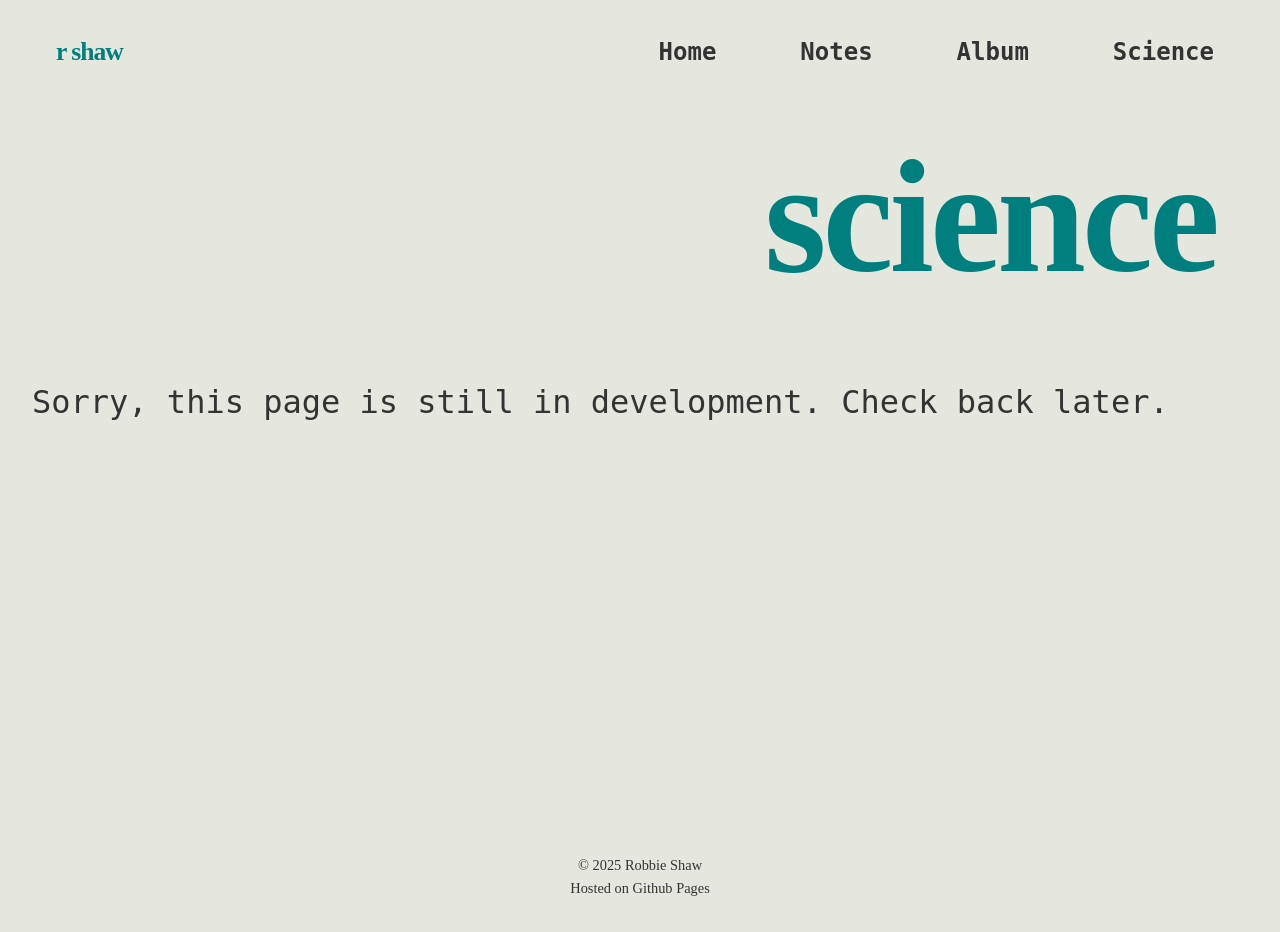
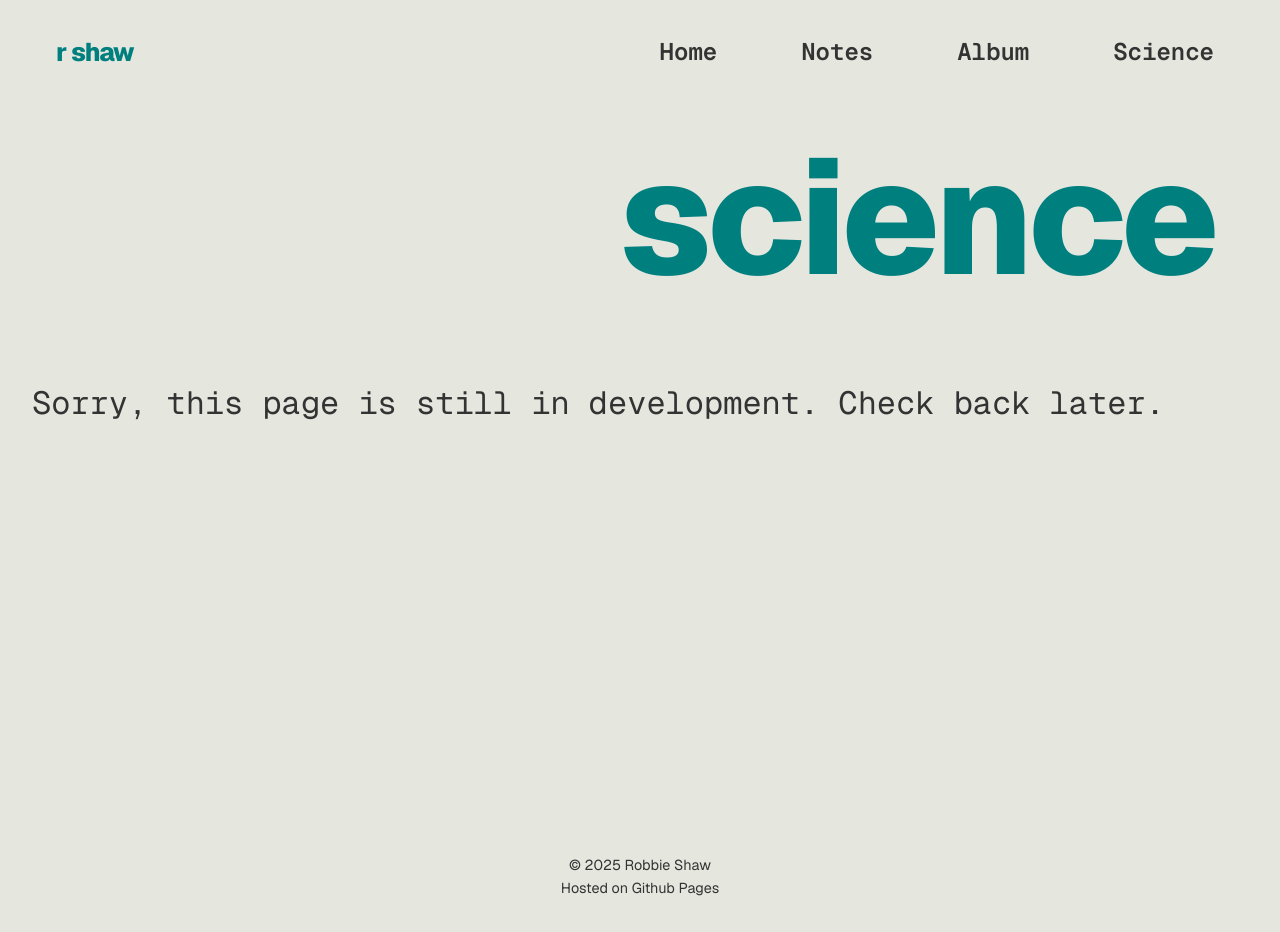
Before and after one commit to robbie6shaw/robbie6shaw.github.io, a Jekyll site: the page built from science.md, in a window 1280 px wide. Built offline with Jekyll 4.4.1, drawn with Linux system fonts in a browser that asks for light colours; nearby versions of some CDN libraries; comment, search, counter and statistics services are not loaded.

Commit message:
Add fonts

```diff
--- a/_layouts/album.html
+++ b/_layouts/album.html
@@ -16,6 +16,10 @@
   <!-- Fancybox JS -->
   <script src="https://cdn.jsdelivr.net/npm/@fancyapps/ui@5.0/dist/fancybox/fancybox.umd.js"></script>
 
+    <!-- Load Geist Fonts from Google-->
+  <link rel="preconnect" href="https://fonts.googleapis.com">
+  <link rel="preconnect" href="https://fonts.gstatic.com" crossorigin>
+  <link href="https://fonts.googleapis.com/css2?family=Geist+Mono:wght@100..900&family=Geist:wght@100..900&display=swap" rel="stylesheet">
 
 </head>
 <body>
--- a/_layouts/default.html
+++ b/_layouts/default.html
@@ -5,16 +5,11 @@
   <meta charset="UTF-8">
   <title>{{ page.title | default: site.title }}</title>
   <link rel="stylesheet" href="{{ '/assets/css/styles.css' | relative_url }}">
-  <!-- Fancybox CSS -->
-  <link rel="stylesheet" href="https://cdn.jsdelivr.net/npm/@fancyapps/ui@5.0/dist/fancybox/fancybox.css" />
 
-  <!-- Masonry JS (optional imagesLoaded for layout fix) -->
-  <script src="https://unpkg.com/masonry-layout@4/dist/masonry.pkgd.min.js"></script>
-  <script src="https://unpkg.com/imagesloaded@5/imagesloaded.pkgd.min.js"></script>
-
-
-  <!-- Fancybox JS -->
-  <script src="https://cdn.jsdelivr.net/npm/@fancyapps/ui@5.0/dist/fancybox/fancybox.umd.js"></script>
+  <!-- Load Geist Fonts from Google-->
+  <link rel="preconnect" href="https://fonts.googleapis.com">
+  <link rel="preconnect" href="https://fonts.gstatic.com" crossorigin>
+  <link href="https://fonts.googleapis.com/css2?family=Geist+Mono:wght@100..900&family=Geist:wght@100..900&display=swap" rel="stylesheet">
 
 
 </head>
--- a/_layouts/home.html
+++ b/_layouts/home.html
@@ -4,6 +4,12 @@
   <meta charset="UTF-8">
   <title>{{ page.title | default: site.title }}</title>
   <link rel="stylesheet" href="{{ '/assets/css/styles.css' | relative_url }}">
+
+  <!-- Load Geist Fonts from Google-->
+  <link rel="preconnect" href="https://fonts.googleapis.com">
+  <link rel="preconnect" href="https://fonts.gstatic.com" crossorigin>
+  <link href="https://fonts.googleapis.com/css2?family=Geist+Mono:wght@100..900&family=Geist:wght@100..900&display=swap" rel="stylesheet">
+
 </head>
 <body>
   <!-- {% include header.html %} -->
```
